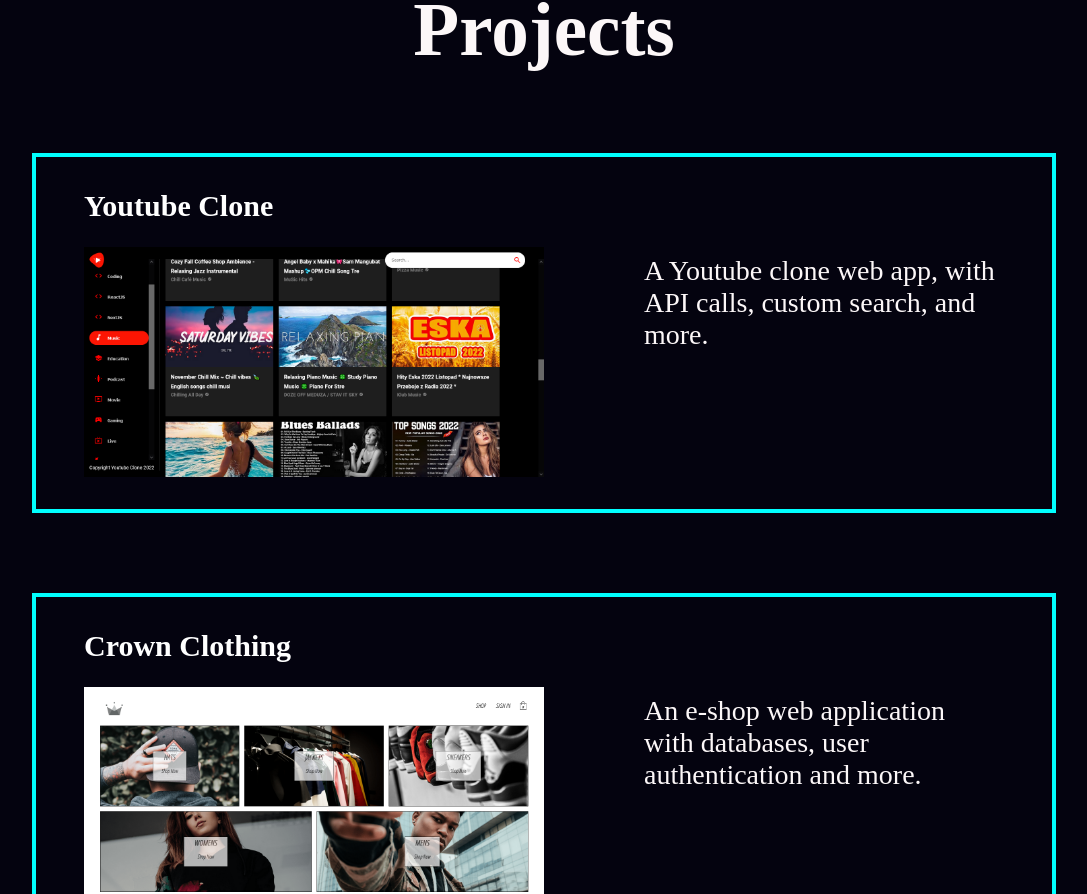
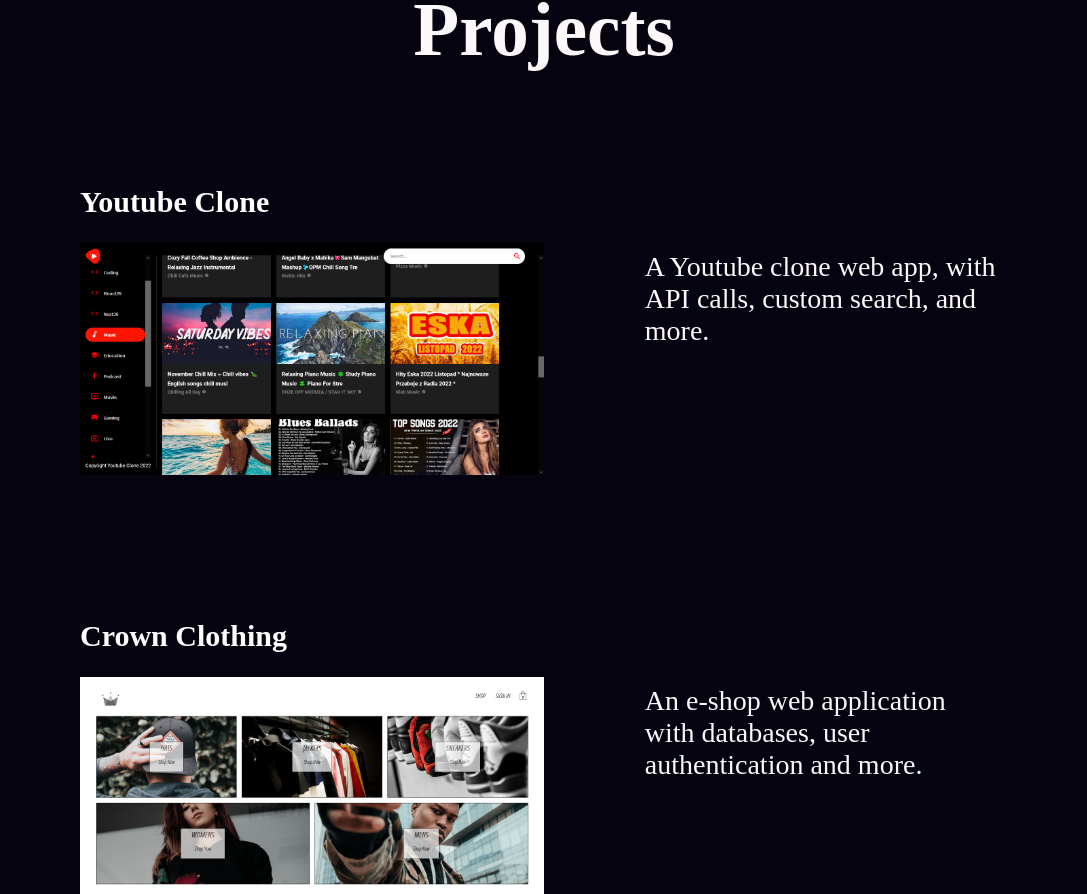
Before and after one commit to visconttig/portfolio-live, a React (Create React App) app: page / in a window 1280 px wide. Shown: the part 2413-3307 px from the top of the page, without its empty margins (96-1183 px from the left). Built offline with nearby package versions, Linux system fonts and the light colour scheme.

Commit message:
Remove accent border from projects.

```diff
--- a/src/components/live-site/live-site.styles.scss
+++ b/src/components/live-site/live-site.styles.scss
@@ -65,7 +65,7 @@
   flex-direction: column;
   justify-content: space-between;
 
-  border: 4px solid #00ffff;
+  // border: 4px solid #00ffff;
   padding: 3.2rem 4.8rem;
 }
 
```
